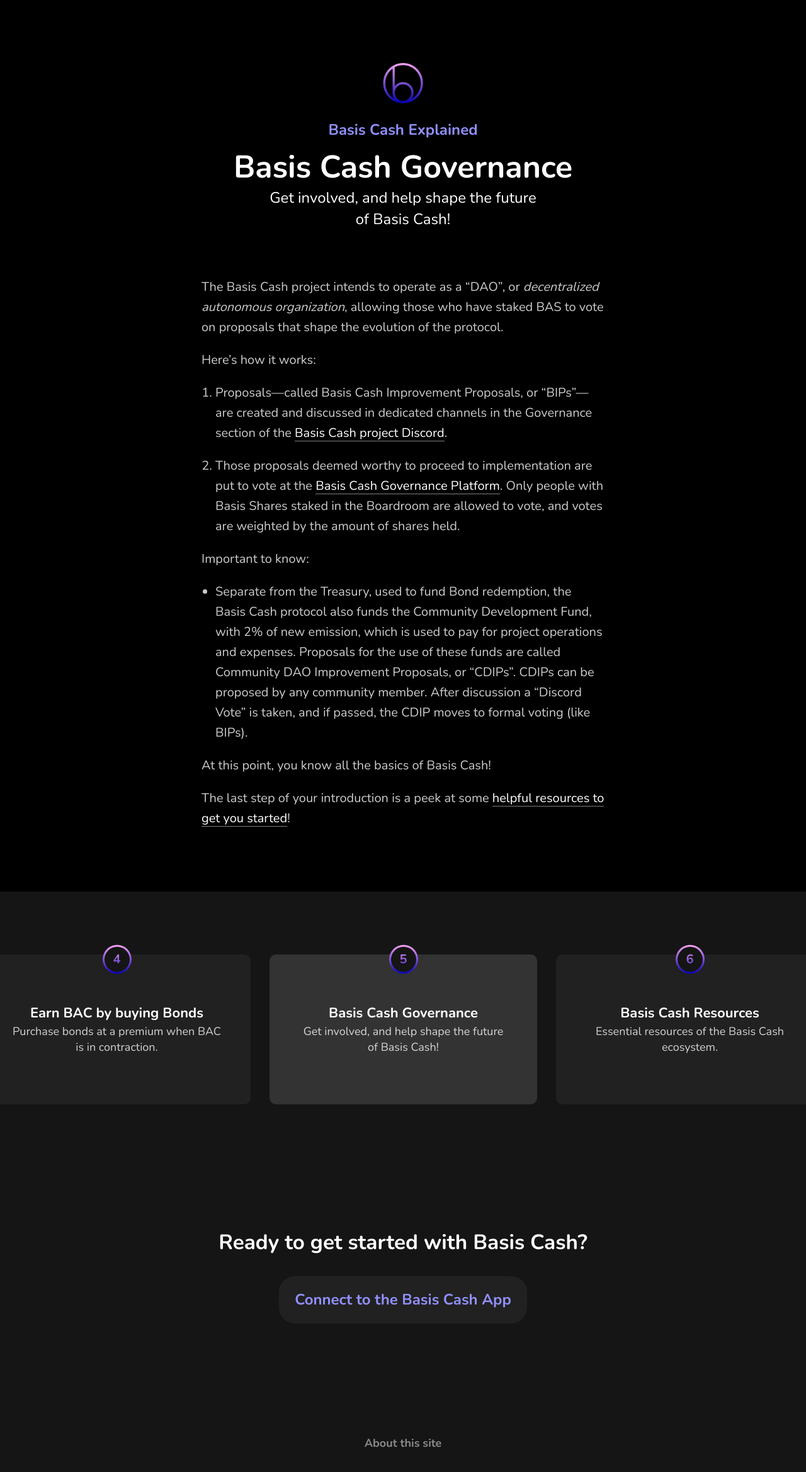
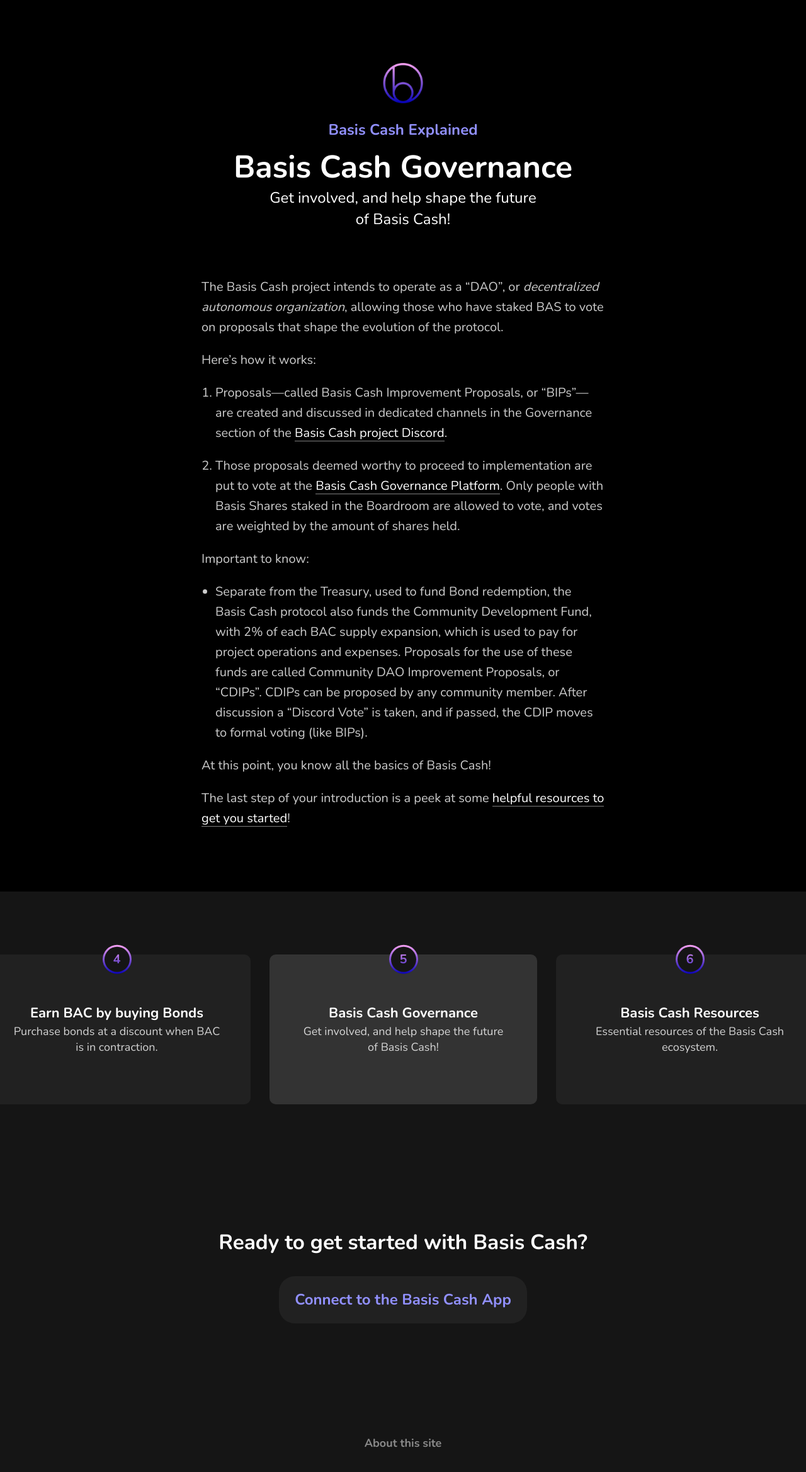
Before and after one commit to ermio/test-dashbaord1, a Jekyll site: the page built from _reasons/05_governance.md, in a window 1280 px wide. Shown: the top 2338 px of the page at 63% size. Built offline with Jekyll 4.4.1, drawn with Linux system fonts in a browser that asks for light colours.

Commit message:
Fixes from yyctrader

```diff
--- a/_reasons/04_bonds.md
+++ b/_reasons/04_bonds.md
@@ -1,10 +1,10 @@
 ---
 permalink: /bonds/
 title: Earn BAC by buying Bonds
-intro: Purchase bonds at a premium when BAC is in contraction.
+intro: Purchase bonds at a discount when BAC is in contraction.
 ---
 
-When the Basis Cash protocol is in contraction, you can buy **Basis Bonds (BAB)** at a premium. This means for each 1 BAB worth of bonds, you’ll pay something less than 1 BAC, and later be able to redeem them for 1 BAC, when the protocol is again in expansion.
+When the Basis Cash protocol is in contraction, you can buy **Basis Bonds (BAB)** at a discount. This means for each 1 BAB worth of bonds, you’ll pay something less than 1 BAC, and later be able to redeem them for 1 BAC, when the protocol is again in expansion.
 
 To pay for Basis Bonds, you are removing Basis Cash from the total supply, which should have the effect of increasing its market price back towards a value of 1 DAI.
 
--- a/_reasons/05_governance.md
+++ b/_reasons/05_governance.md
@@ -13,7 +13,7 @@
 
 Important to know:
 
-- Separate from the Treasury, used to fund Bond redemption, the Basis Cash protocol also funds the Community Development Fund, with 2% of new emission, which is used to pay for project operations and expenses. Proposals for the use of these funds are called Community DAO Improvement Proposals, or “CDIPs”. CDIPs can be  proposed by any community member. After discussion a “Discord Vote” is taken, and if passed, the CDIP moves to formal voting (like BIPs).
+- Separate from the Treasury, used to fund Bond redemption, the Basis Cash protocol also funds the Community Development Fund, with 2% of each BAC supply expansion, which is used to pay for project operations and expenses. Proposals for the use of these funds are called Community DAO Improvement Proposals, or “CDIPs”. CDIPs can be  proposed by any community member. After discussion a “Discord Vote” is taken, and if passed, the CDIP moves to formal voting (like BIPs).
 
 At this point, you know all the basics of Basis Cash!
 
```
Also changed, not shown: _reasons/03_bank.md (+1 -1 lines).
